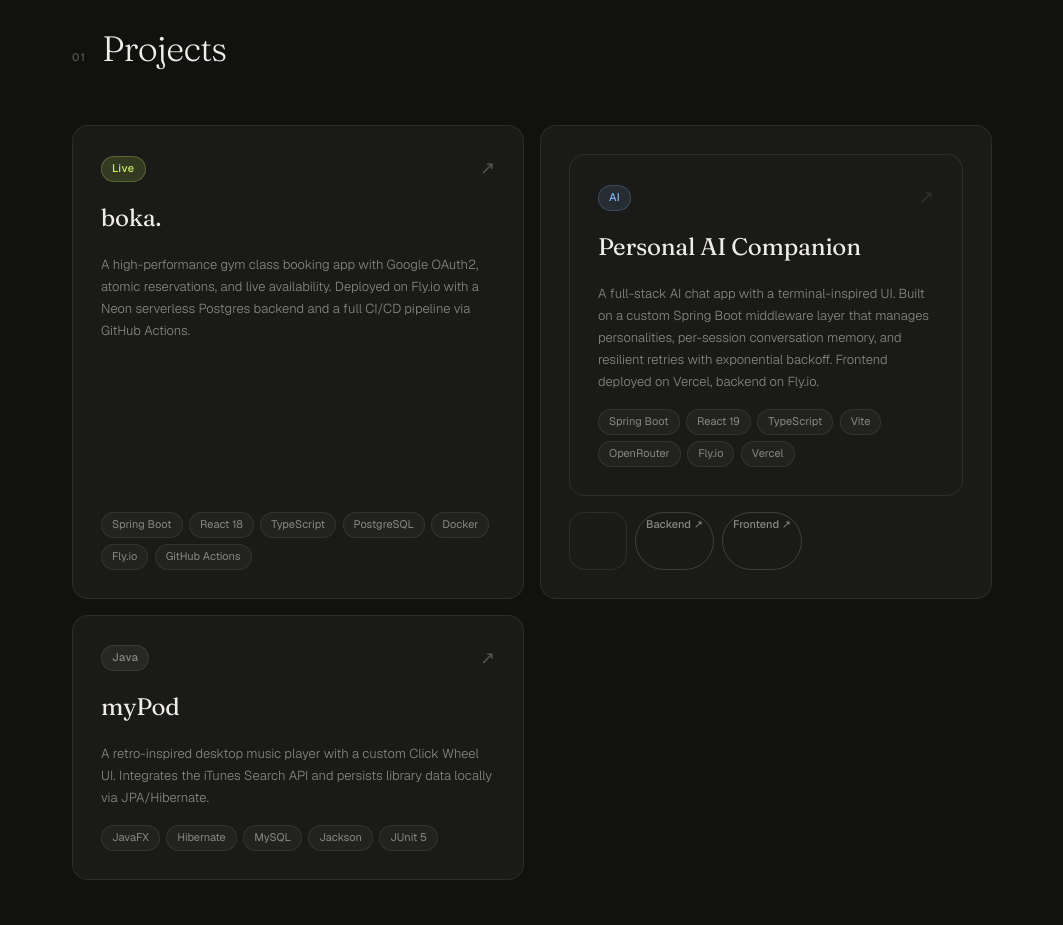
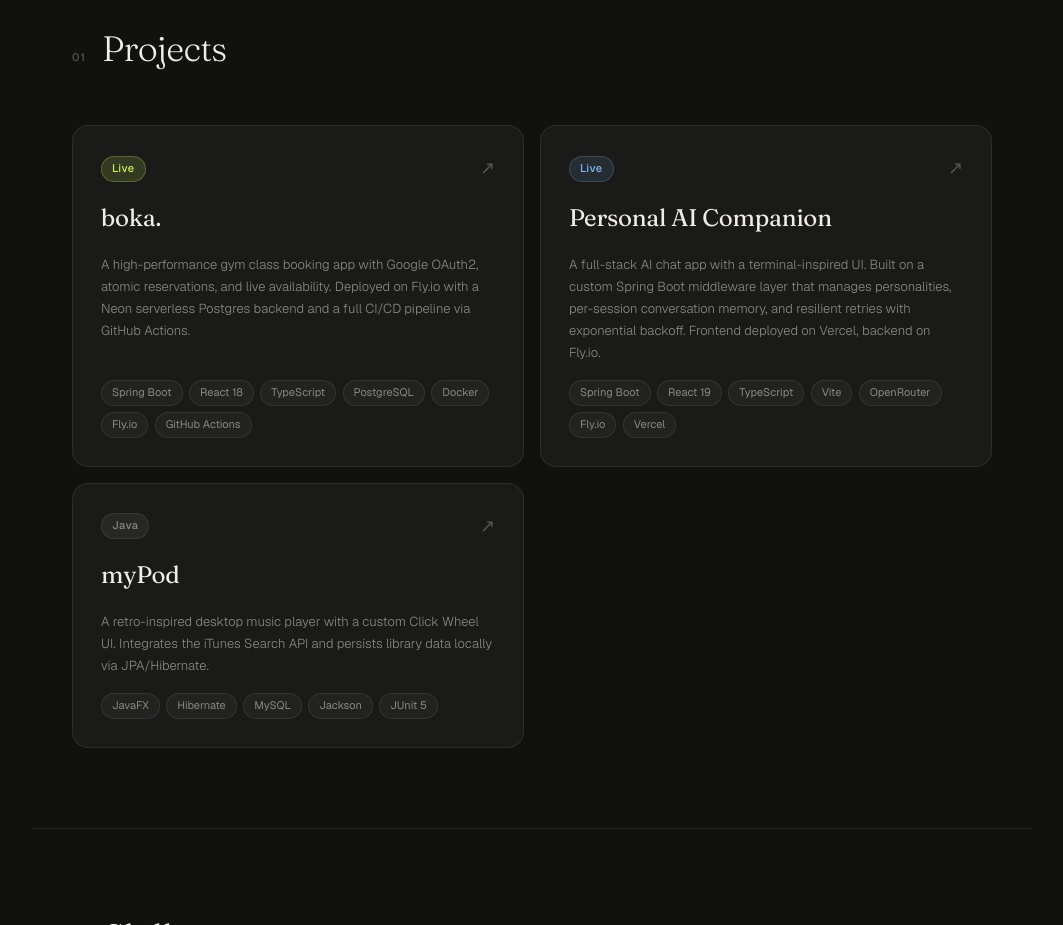
Before and after one commit to mattknatt/mattknatt.github.io, a plain HTML site: page index.html in a window 1280 px wide. Shown: the part 860-1785 px from the top of the page, without its empty margins (108-1171 px from the left). Drawn offline with nearby package versions, Linux system fonts and the light colour scheme.

Commit message:
Modify project card links and badges in index.html
Updated project card links and badges for AI project.

```diff
--- a/index.html
+++ b/index.html
@@ -427,11 +427,10 @@
         </div>
       </a>
 
-      <div class="project-card">
-        <a href="ai-chat-ui-weld-sigma.vercel.app" target="_blank" class="project-card">
+      <a href="https://ai-chat-ui-weld-sigma.vercel.app/" target="_blank" class="project-card">
         <div class="project-card-top">
-          <span class="project-badge badge-ai">AI</span>
-          <span class="project-arrow" style="opacity:0.4;">↗</span>
+          <span class="project-badge badge-ai">Live</span>
+          <span class="project-arrow">↗</span>
         </div>
         <p class="project-name">Personal AI Companion</p>
         <p class="project-desc">
@@ -448,11 +447,7 @@
           <span class="tag">Fly.io</span>
           <span class="tag">Vercel</span>
         </div>
-        <div class="project-links">
-          <a href="https://github.com/mattknatt/spring-llm-gateway" target="_blank" class="project-link">Backend ↗</a>
-          <a href="https://github.com/mattknatt/chat-frontend" target="_blank" class="project-link">Frontend ↗</a>
-        </div>
-      </div>
+      </a>
 
       <a href="https://github.com/mattknatt/myPod" target="_blank" class="project-card">
         <div class="project-card-top">
```
